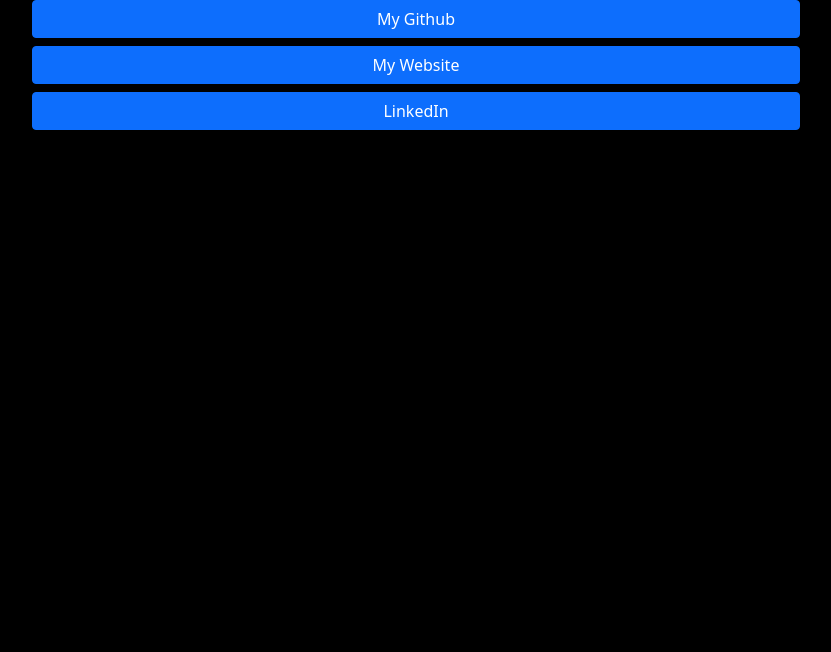
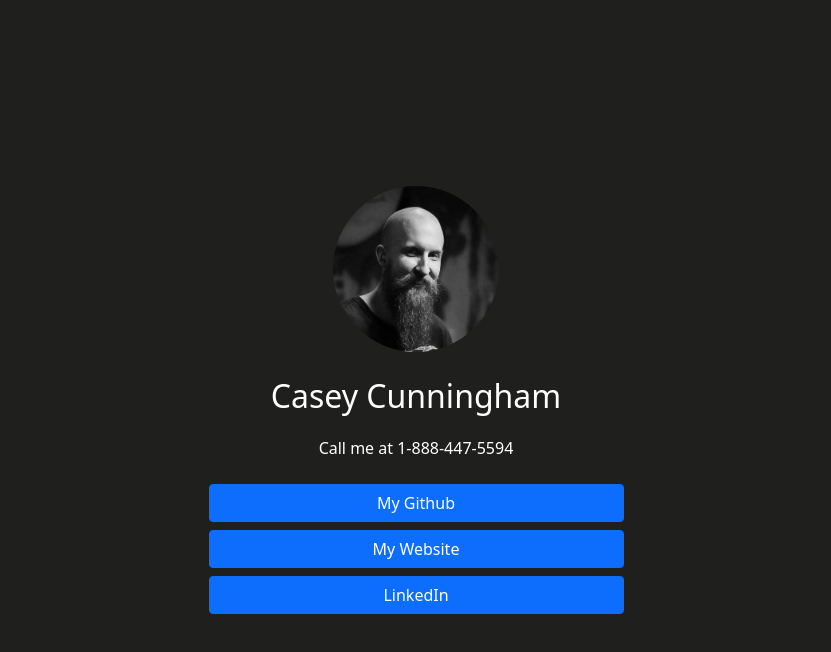
Before and after one commit to dinnerdoggy/LAB-link-in-bio, a plain HTML site: page index.html in a window 1280 px wide. Shown: the whole page, without its empty margins (224-1055 px from the left). Drawn offline with nearby package versions, Linux system fonts and the light colour scheme.

Commit message:
photo and info added with some styling

```diff
--- a/index.html
+++ b/index.html
@@ -9,6 +9,15 @@
 </head>
 <body>
   <div class="d-grid gap-2">
+    <div>
+      <img id="me" src="profile-pic.jpg" alt="A black and white photo of Casey's face, smiling">
+      <p class="name">
+        Casey Cunningham
+      </p>
+      <p>
+        Call me at 1-888-447-5594
+      </p>
+    </div>
     <a class="btn btn-primary" href="https://github.com/dinnerdoggy" target="_blank" role="button">My Github</a>
     <a class="btn btn-primary" href="https://practicepersonalwebsite.netlify.app/" target="_blank" role="button">My Website</a>
     <a class="btn btn-primary" href="https://www.linkedin.com/in/casey-cunningham-2556b9264/" target="_blank" role="button">LinkedIn</a>
--- a/main.css
+++ b/main.css
@@ -1,15 +1,29 @@
-:root {
-  background-color: black;
+.d-grid {
+  background-color: #1f1f1e;
+  width: 100%;
+  height: 100vh;
+  justify-content: center;
+  text-align: center;
+  align-content: center;
 }
 
-.d-grid {
-  background-color: black;
-  width: 60%;
+.filter {
+  filter: blur(8px);
+  -webkit-filter: blur();
 }
 
-body {
-  display: flex;
-  --bs-body-bg: black;
-  justify-content: center;
-  align-content: center;
+#me {
+  border-radius: 100%;
+  width: 40%;
+  text-align: center;
+  margin-bottom: 5%;
 }
+
+.name {
+  color: white;
+  font-size: 2em;
+}
+
+p {
+  color: white;
+}
```
Also changed, not shown: profile-pic.jpg (added).
